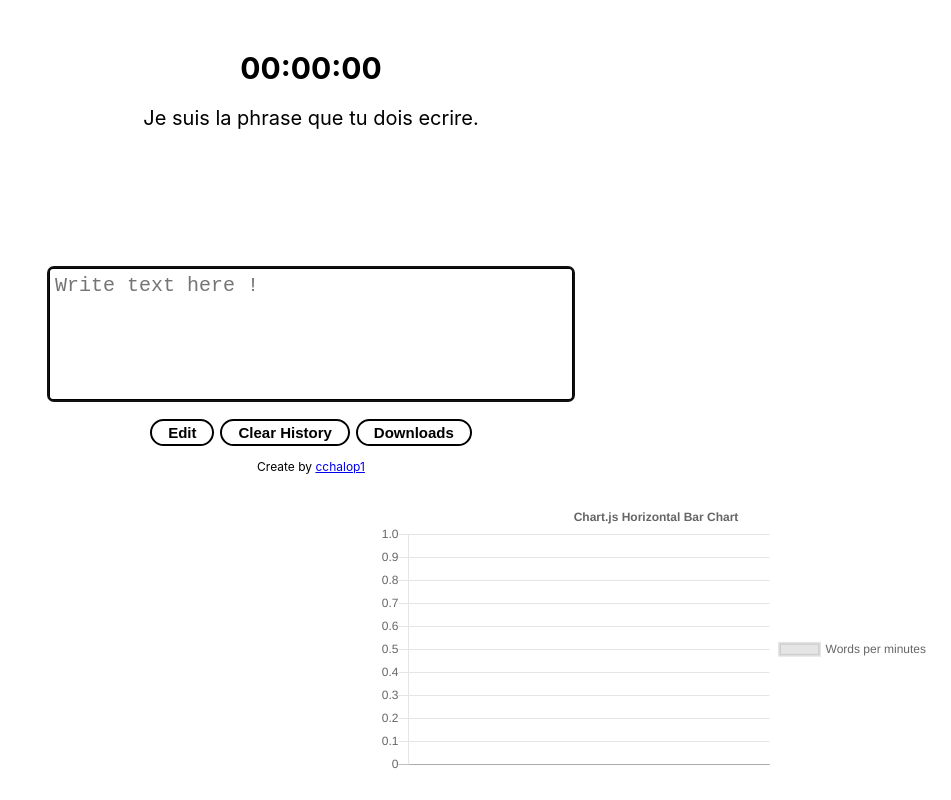
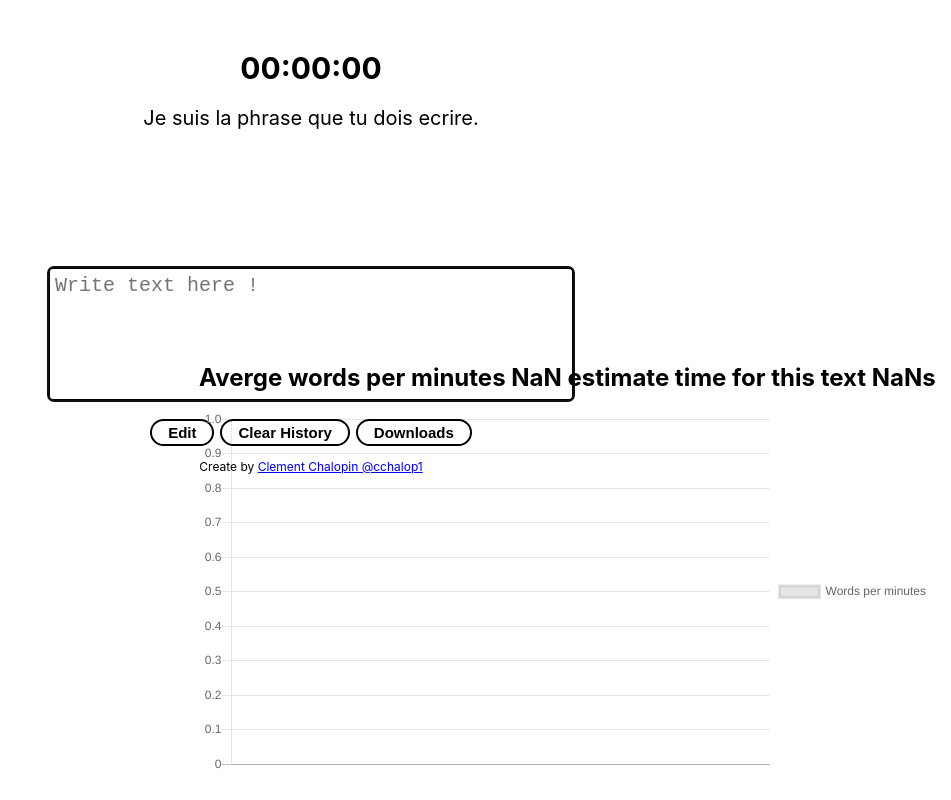
Before and after one commit to cchalop1/TapText, a React (Create React App) app: page / in a window 1280 px wide. Shown: the whole page, without its empty margins (329-1280 px from the left). Built offline with nearby package versions, Linux system fonts and the light colour scheme.

Commit message:
add: avage and estimate time

```diff
--- a/src/components/App.tsx
+++ b/src/components/App.tsx
@@ -105,9 +105,9 @@ const App = () => {
           isEdit={isEdit}
           textareaRef={textareaRef}
           setIsEdit={setIsEdit} />
-        <p className="name">Create by <a href="https://cchalop1.com/">cchalop1</a></p>
+        <p className="name">Create by <a href="https://cchalop1.com/">Clement Chalopin @cchalop1</a></p>
       </div>
-      <ChartHistory history={tapTextHistory} />
+      <ChartHistory history={tapTextHistory} initText={initText} />
     </div>
   );
 }
--- a/src/components/ChartHistory.tsx
+++ b/src/components/ChartHistory.tsx
@@ -5,6 +5,7 @@ import '../style/editor.css';
 
 interface Props {
     history: Array<TapTextHistory>;
+    initText: string;
 }
 
 export const ChartHistory: React.FC<Props> = (props) => {
@@ -12,10 +13,10 @@ export const ChartHistory: React.FC<Props> = (props) => {
 
     useEffect(() => {
         const myChartRef = chartRef.current?.getContext("2d");
-        const labels: string[] = props.history.map(el => el.date);
-        const dataWordsPerMinutes: number[] = props.history.map(el => {
-            let wordsPerMinute: number = (el.text.split(' ').length / (el.time / 60000));
-            return wordsPerMinute;
+        const labels: Array<string> = props.history.map(el => el.date);
+        const dataWordsPerMinutes: Array<number> = props.history.map(el => {
+            let wordsperminute: number = (el.text.split(' ').length / (el.time / 60000));
+            return wordsperminute;
         });
 
         new Chart(myChartRef as any, {
@@ -39,16 +40,26 @@ export const ChartHistory: React.FC<Props> = (props) => {
                 legend: {
                     position: 'right',
                 },
-                title: {
-                    display: true,
-                    text: 'Chart.js Horizontal Bar Chart'
-                }
             }
         });
     }, [chartRef, props.history]);
 
+
+
     return (
         <div className="graph">
+            <h2>{(() => {
+                const dataWordsPerMinutes: Array<number> = props.history.map(el => {
+                    let wordsperminute: number = (el.text.split(' ').length / (el.time / 60000));
+                    return wordsperminute;
+                });
+                let all: number = 0;
+                for (let i = 0; i < dataWordsPerMinutes.length; i++) {
+                    all += dataWordsPerMinutes[i];
+                }
+                const estimateTime: number = props.initText.split(' ').length / (Math.round(all / dataWordsPerMinutes.length) / 60);
+                return `Averge words per minutes ${Math.round(all / dataWordsPerMinutes.length)} estimate time for this text ${Math.round(estimateTime * 100) / 100}s`;
+            })()}</h2>
             <canvas
                 id='myChart'
                 ref={chartRef}
--- a/src/components/EditOption.tsx
+++ b/src/components/EditOption.tsx
@@ -1,4 +1,4 @@
-import React, { useState, useEffect } from 'react';
+import React, { useState } from 'react';
 import '../style/editor.css';
 import { wordsFr, wordsUs } from '../assets/listWords';
 
@@ -32,10 +32,6 @@ export const EditOption: React.FC<Props> = (props) => {
         return newInitText;
     }
 
-    useEffect(() => {
-
-    }, []);
-
     return (<div className="option"><input
         type='text'
         value={props.intiText}
```
